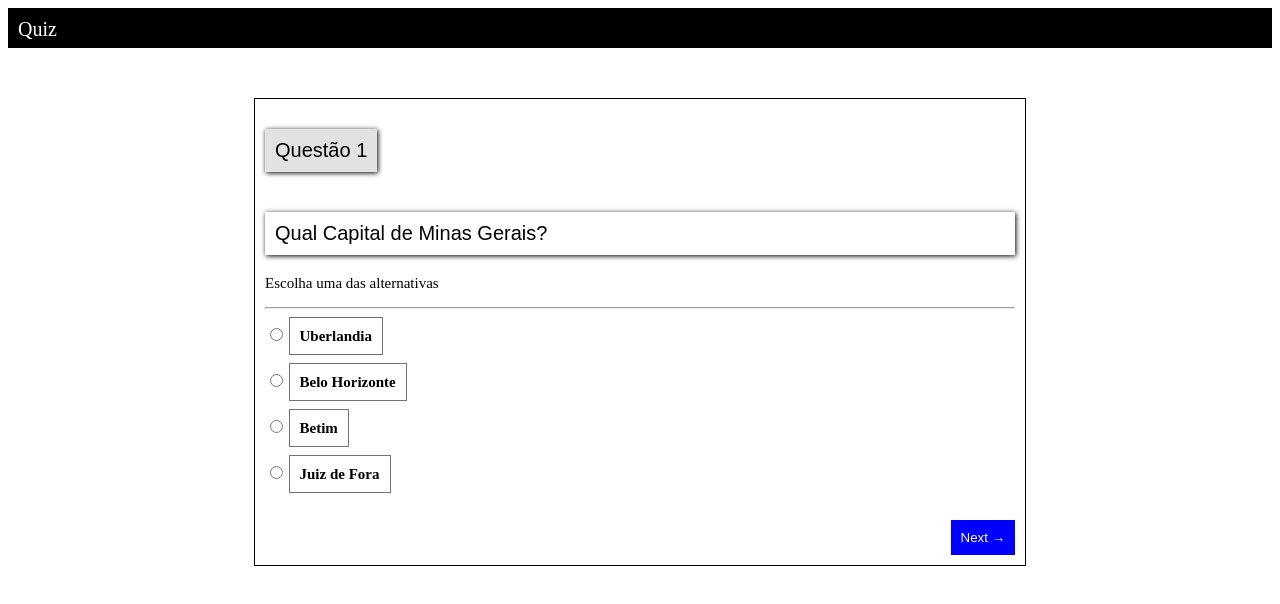
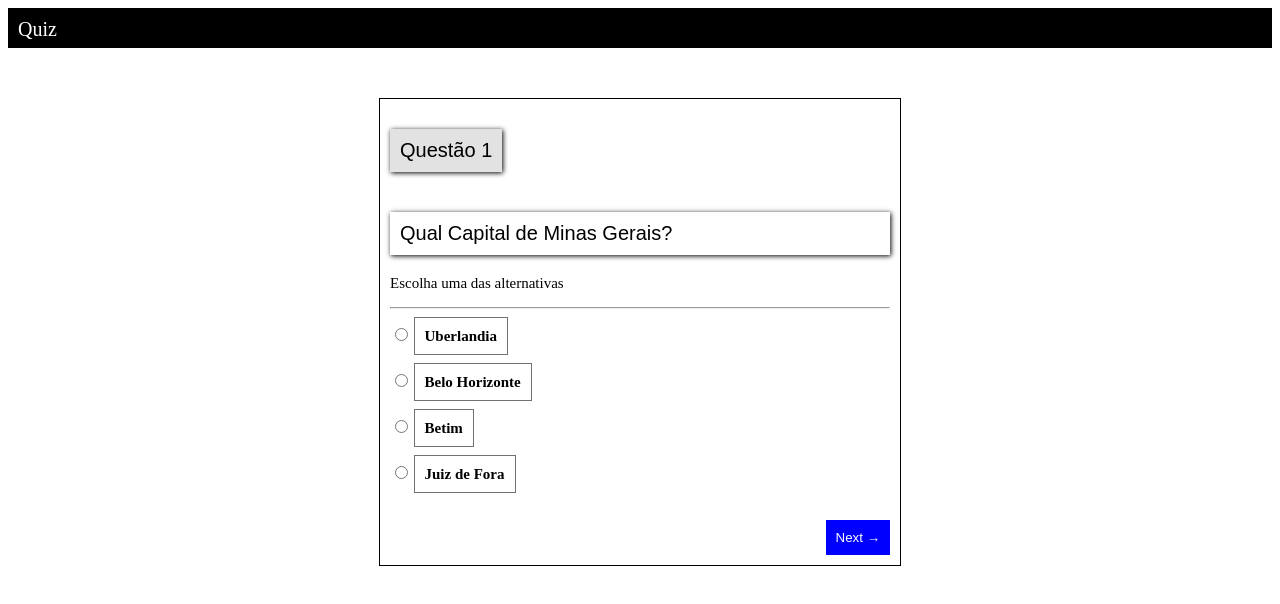
Before and after one commit to fssouz/Java-Script, a plain HTML site: page exercicios/quizpage/index.html in a window 1280 px wide. Drawn offline with nearby package versions, Linux system fonts and the light colour scheme.

Commit message:
update css

```diff
--- a/exercicios/quizpage/style.css
+++ b/exercicios/quizpage/style.css
@@ -34,11 +34,23 @@ p{
 
 div#home, div#resultado{
     margin-top:5rem;
-    width: min(75rem,100%);
+    width: min(25rem);
     margin-inline: auto;
     padding-inline: 2.4rem;
     padding: 1rem;
     border: 0.1em solid black;
+}
+
+@media screen and (min-width:400px) {
+    div#home, div#resultado{
+        width: min(35rem);
+    }
+}
+
+@media screen and (min-width:600px) {
+    div#home, div#resultado{
+        width: max(50rem);
+    }
 }
 
 p#titulo{
@@ -51,10 +63,6 @@ p#titulo{
     font-size: 2rem;
 }
 
-p img {
-    transform: translateY(0.8rem);
-    width: 3rem;
-}
 
 p#desc{
     padding: 1rem;
```
